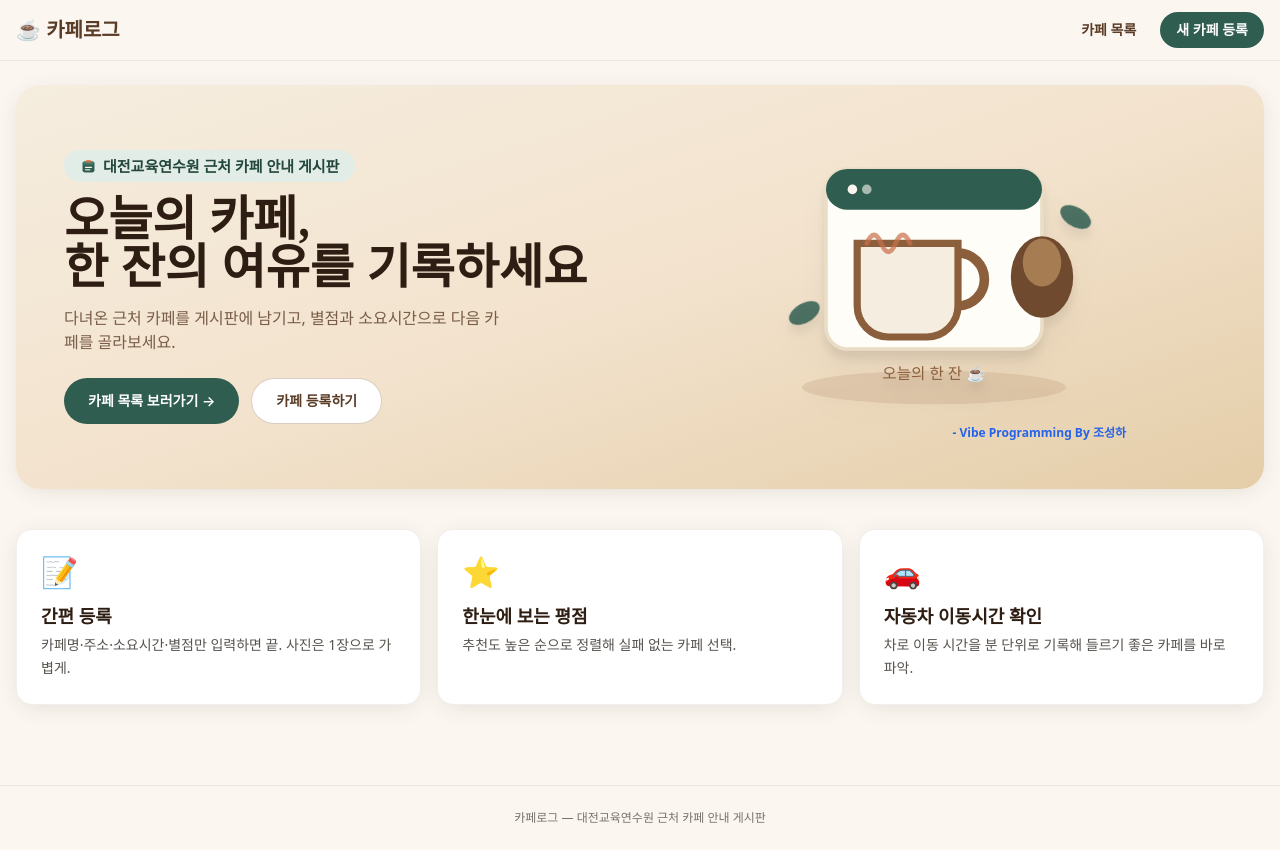
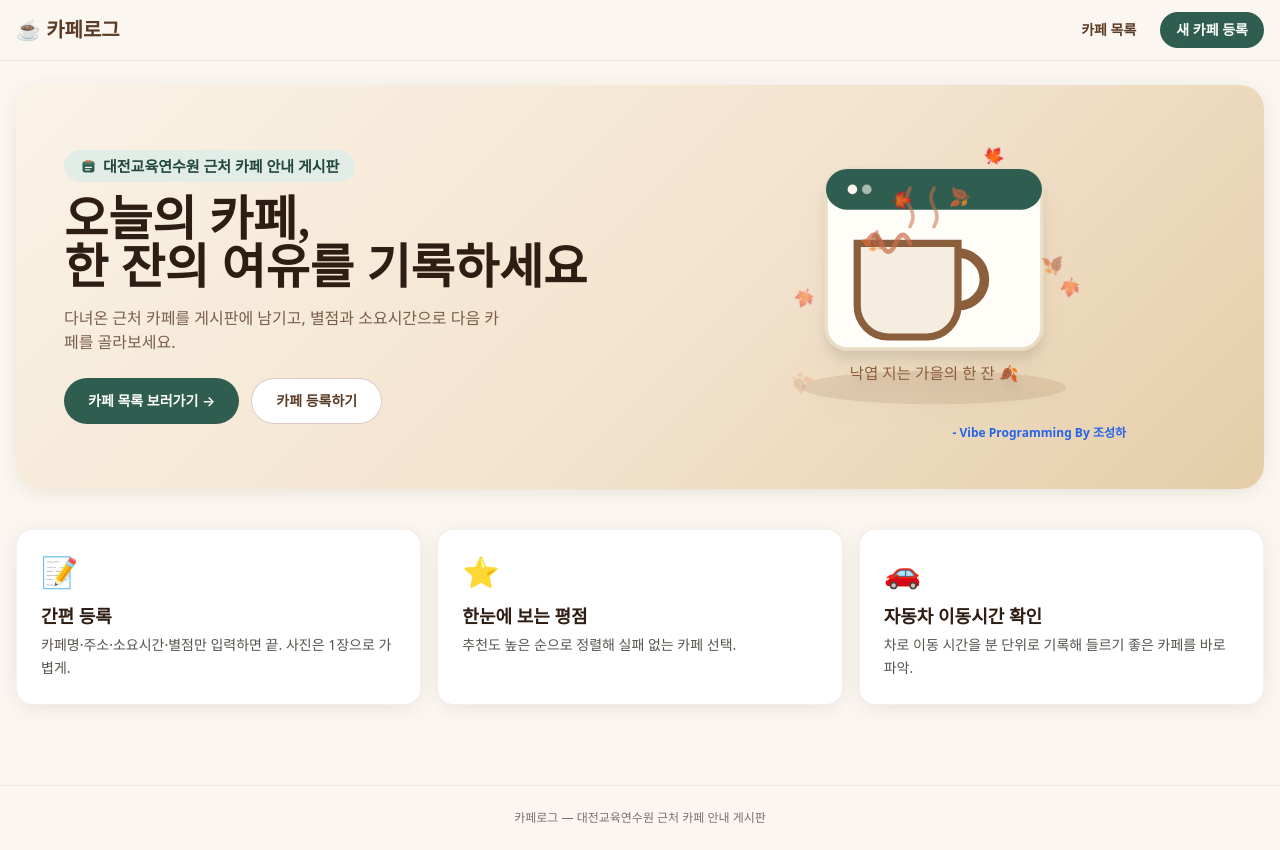
Before and after one commit to csh1975/CafeInfo, a Next.js app: page / in a window 1280 px wide. Built offline with nearby package versions, Linux system fonts and the light colour scheme.

Commit message:
feat: 랜딩에 계절 테마 적용
Ultraworked with [Sisyphus](https://github.com/code-yeongyu/oh-my-openagent)

Co-authored-by: Sisyphus <clio-agent@sisyphuslabs.ai>

```diff
--- a/app/layout.tsx
+++ b/app/layout.tsx
@@ -1,6 +1,7 @@
 import type { Metadata } from "next";
 import "./globals.css";
 import Link from "next/link";
+import SeasonTheme from "@/components/season/SeasonTheme";
 
 export const metadata: Metadata = {
   title: "카페로그 — 대전교육연수원 근처 카페 안내 게시판",
@@ -12,6 +13,7 @@ export default function RootLayout({ children }: { children: React.ReactNode })
   return (
     <html lang="ko">
       <body className="font-sans min-h-screen">
+        <SeasonTheme />
         <header className="sticky top-0 z-10 border-b border-coffee-500/10 bg-cream-50/90 backdrop-blur">
           <div className="mx-auto flex max-w-7xl items-center justify-between px-4 py-3">
             <Link href="/" className="font-serif text-xl font-bold text-coffee-700">
--- a/app/page.tsx
+++ b/app/page.tsx
@@ -1,4 +1,5 @@
 import Link from "next/link";
+import SeasonalArt from "@/components/season/SeasonalArt";
 
 const FEATURES = [
   { icon: "📝", title: "간편 등록", desc: "카페명·주소·소요시간·별점만 입력하면 끝. 사진은 1장으로 가볍게." },
@@ -10,7 +11,7 @@ export default function Home() {
   return (
     <div>
       {/* 히어로 — SVG 일러스트 + 그라디언트 조합 (외부 스톡 URL 미사용) */}
-      <section className="relative mt-6 overflow-hidden rounded-3xl bg-gradient-to-br from-cream-100 via-[#F3E3CE] to-[#E4CDA8] shadow-card">
+      <section className="season-hero relative mt-6 overflow-hidden rounded-3xl shadow-card">
         <div className="grid items-center gap-6 p-8 md:grid-cols-2 md:p-12">
           <div>
             <p className="mb-3 inline-flex items-center gap-1.5 rounded-full bg-point-light px-4 py-1.5 text-sm font-bold text-point-dark md:text-[15px]">
@@ -41,23 +42,7 @@ export default function Home() {
             </div>
           </div>
           <div className="relative mx-auto w-full max-w-sm" aria-hidden>
-            <svg viewBox="0 0 320 240" className="w-full drop-shadow-xl" role="img">
-              <ellipse cx="160" cy="212" rx="110" ry="14" fill="#8B5E3C" opacity="0.15" />
-              <rect x="70" y="30" width="180" height="150" rx="18" fill="#FFFDF8" stroke="#EADDC6" strokeWidth="3" />
-              <rect x="70" y="30" width="180" height="34" rx="18" fill="#2F5D50" />
-              <circle cx="92" cy="47" r="4" fill="#FBF7F0" />
-              <circle cx="104" cy="47" r="4" fill="#FBF7F0" opacity="0.6" />
-              <path d="M120 100 h60 a22 22 0 0 1 0 44 h-60 z" fill="none" stroke="#8B5E3C" strokeWidth="8" strokeLinecap="round" />
-              <path d="M96 92 h84 v52 a26 26 0 0 1 -26 26 h-32 a26 26 0 0 1 -26 -26 z" fill="#F5EDDF" stroke="#8B5E3C" strokeWidth="6" />
-              <path d="M104 92 q6 -14 12 0 q6 14 12 0 q6 -14 12 0" stroke="#C96F4A" strokeWidth="4" fill="none" strokeLinecap="round" opacity="0.7" />
-              <ellipse cx="250" cy="120" rx="26" ry="34" fill="#6F4A2F" />
-              <ellipse cx="250" cy="108" rx="16" ry="20" fill="#A67C52" />
-              <g fill="#2F5D50" opacity="0.85">
-                <ellipse cx="52" cy="150" rx="14" ry="8" transform="rotate(-30 52 150)" />
-                <ellipse cx="278" cy="70" rx="14" ry="8" transform="rotate(30 278 70)" />
-              </g>
-              <text x="160" y="205" textAnchor="middle" fontSize="13" fill="#8B5E3C" fontFamily="Georgia, serif">오늘의 한 잔 ☕</text>
-            </svg>
+            <SeasonalArt />
             <p className="mt-1 text-right text-xs font-semibold" style={{ color: "#2563EB" }}>- Vibe Programming By 조성하</p>
           </div>
         </div>
--- /dev/null
+++ b/components/season/SeasonTheme.tsx
@@ -0,0 +1,16 @@
+"use client";
+
+import { useEffect } from "react";
+import { getSeason } from "@/lib/season";
+
+export default function SeasonTheme() {
+  useEffect(() => {
+    const season = getSeason(new Date());
+    document.body.dataset.season = season;
+    return () => {
+      delete document.body.dataset.season;
+    };
+  }, []);
+
+  return null;
+}
```
